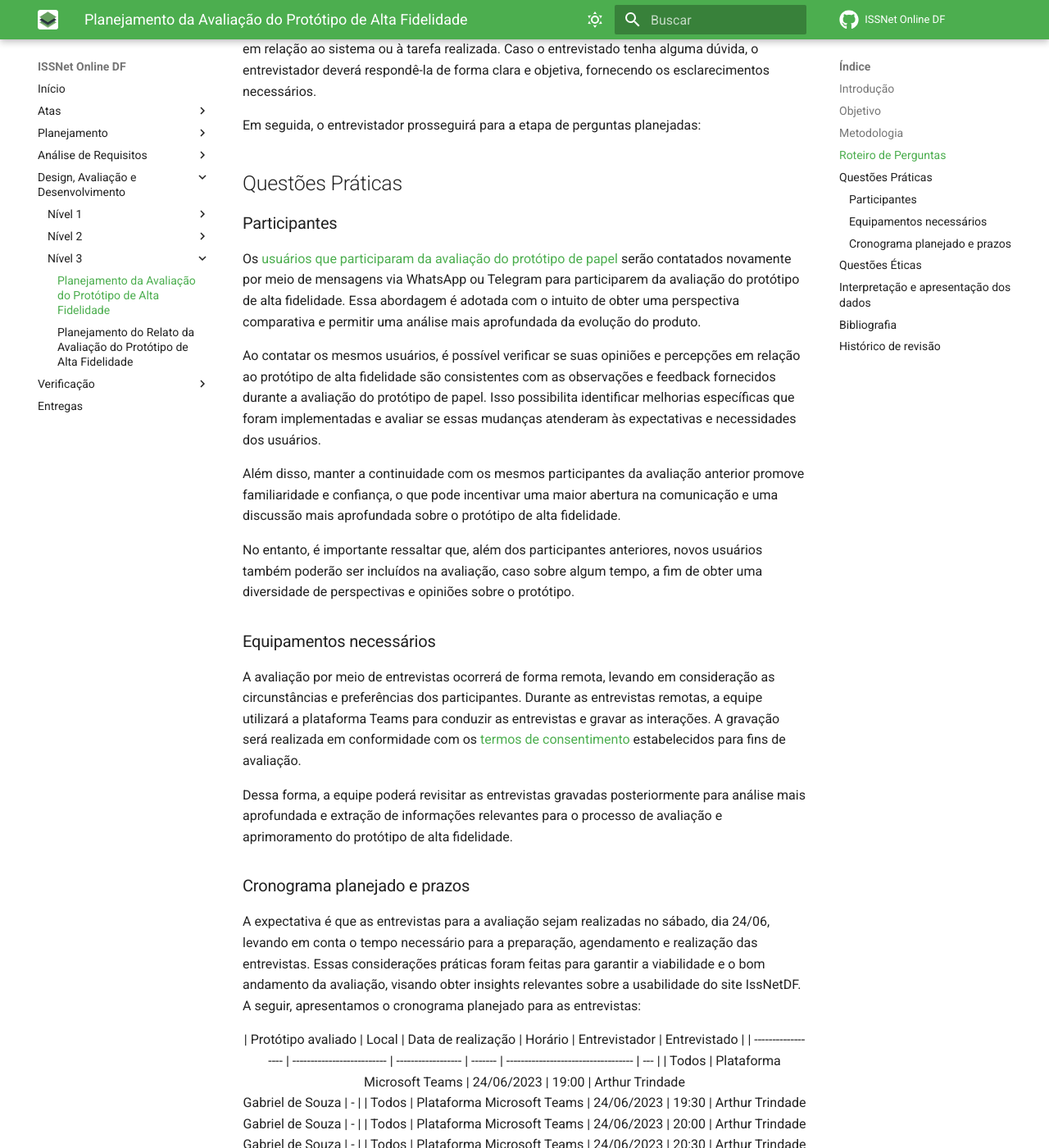
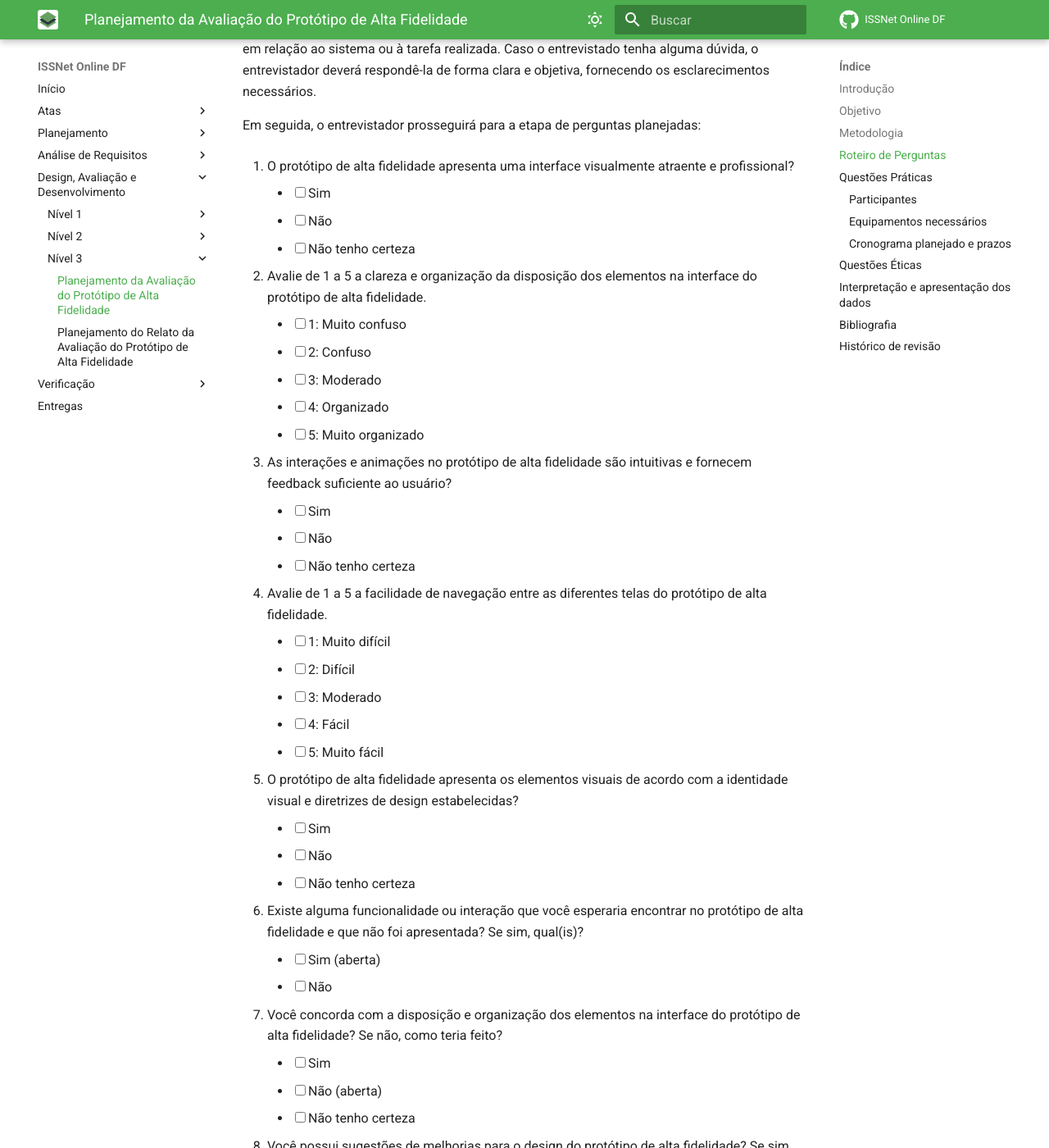
Before and after one commit to Interacao-Humano-Computador/2023.1-ISSNet, an MkDocs documentation site: the page built from gitpages/docs/design_avaliacao_desenvolvimento/nivel3/plan_avaliacao_altafidelidade.md, in a window 1280 px wide and 1400 px high, scrolled down 2211 px. Shown: the whole window at 82% size. Built offline with MkDocs 1.6.1 and Material for MkDocs 9.7.7, drawn with Linux system fonts in a browser that asks for light colours; comment, search, counter and statistics services are not loaded; some of the changed text lies outside the part shown.

Commit message:
perguntas

```diff
--- a/gitpages/docs/design_avaliacao_desenvolvimento/nivel3/plan_avaliacao_altafidelidade.md
+++ b/gitpages/docs/design_avaliacao_desenvolvimento/nivel3/plan_avaliacao_altafidelidade.md
@@ -32,6 +32,76 @@ Além disso, antes do início das entrevistas, será apresentado aos entrevistad
 Após a observação da interação do usuário com o protótipo apresentado e a conclusão da tarefa abordada, o entrevistador deverá perguntar ao entrevistado se ele possui alguma dúvida em relação ao sistema ou à tarefa realizada. Caso o entrevistado tenha alguma dúvida, o entrevistador deverá respondê-la de forma clara e objetiva, fornecendo os esclarecimentos necessários.
 
 Em seguida, o entrevistador prosseguirá para a etapa de perguntas planejadas:
+
+<ol>
+  <li>
+    <p>O protótipo de alta fidelidade apresenta uma interface visualmente atraente e profissional?</p>
+    <ul>
+      <li><input type="checkbox" id="opcao1" name="opcao1" value="Sim"><label for="opcao1">Sim</label></li>
+      <li><input type="checkbox" id="opcao2" name="opcao2" value="Não"><label for="opcao2">Não</label></li>
+      <li><input type="checkbox" id="opcao3" name="opcao3" value="Não tenho certeza"><label for="opcao3">Não tenho certeza</label></li>
+    </ul>
+  </li>
+  <li>
+    <p>Avalie de 1 a 5 a clareza e organização da disposição dos elementos na interface do protótipo de alta fidelidade.</p>
+    <ul>
+      <li><input type="checkbox" id="opcao4" name="opcao4" value="1"><label for="opcao4">1: Muito confuso</label></li>
+      <li><input type="checkbox" id="opcao5" name="opcao5" value="2"><label for="opcao5">2: Confuso</label></li>
+      <li><input type="checkbox" id="opcao6" name="opcao6" value="3"><label for="opcao6">3: Moderado</label></li>
+      <li><input type="checkbox" id="opcao7" name="opcao7" value="4"><label for="opcao7">4: Organizado</label></li>
+      <li><input type="checkbox" id="opcao8" name="opcao8" value="5"><label for="opcao8">5: Muito organizado</label></li>
+    </ul>
+  </li>
+  <li>
+    <p>As interações e animações no protótipo de alta fidelidade são intuitivas e fornecem feedback suficiente ao usuário?</p>
+    <ul>
+      <li><input type="checkbox" id="opcao9" name="opcao9" value="Sim"><label for="opcao9">Sim</label></li>
+      <li><input type="checkbox" id="opcao10" name="opcao10" value="Não"><label for="opcao10">Não</label></li>
+      <li><input type="checkbox" id="opcao11" name="opcao11" value="Não tenho certeza"><label for="opcao11">Não tenho certeza</label></li>
+    </ul>
+  </li>
+  <li>
+    <p>Avalie de 1 a 5 a facilidade de navegação entre as diferentes telas do protótipo de alta fidelidade.</p>
+    <ul>
+      <li><input type="checkbox" id="opcao12" name="opcao12" value="1"><label for="opcao12">1: Muito difícil</label></li>
+      <li><input type="checkbox" id="opcao13" name="opcao13" value="2"><label for="opcao13">2: Difícil</label></li>
+      <li><input type="checkbox" id="opcao14" name="opcao14" value="3"><label for="opcao14">3: Moderado</label></li>
+      <li><input type="checkbox" id="opcao15" name="opcao15" value="4"><label for="opcao15">4: Fácil</label></li>
+      <li><input type="checkbox" id="opcao16" name="opcao16" value="5"><label for="opcao16">5: Muito fácil</label></li>
+    </ul>
+  </li>
+  <li>
+    <p>O protótipo de alta fidelidade apresenta os elementos visuais de acordo com a identidade visual e diretrizes de design estabelecidas?</p>
+    <ul>
+      <li><input type="checkbox" id="opcao17" name="opcao17" value="Sim"><label for="opcao17">Sim</label></li>
+      <li><input type="checkbox" id="opcao18" name="opcao18" value="Não"><label for="opcao18">Não</label></li>
+      <li><input type="checkbox" id="opcao19" name="opcao19" value="Não tenho certeza"><label for="opcao19">Não tenho certeza</label></li>
+    </ul>
+  </li>
+  <li>
+    <p>Existe alguma funcionalidade ou interação que você esperaria encontrar no protótipo de alta fidelidade e que não foi apresentada? Se sim, qual(is)?</p>
+    <ul>
+      <li><input type="checkbox" id="opcao20" name="opcao20" value="Sim"><label for="opcao20">Sim (aberta)</label></li>
+      <li><input type="checkbox" id="opcao21" name="opcao21" value="Não"><label for="opcao21">Não</label></li>
+    </ul>
+  </li>
+  <li>
+    <p>Você concorda com a disposição e organização dos elementos na interface do protótipo de alta fidelidade? Se não, como teria feito?</p>
+    <ul>
+      <li><input type="checkbox" id="opcao22" name="opcao22" value="Sim"><label for="opcao22">Sim</label></li>
+      <li><input type="checkbox" id="opcao23" name="opcao23" value="Não"><label for="opcao23">Não (aberta)</label></li>
+      <li><input type="checkbox" id="opcao24" name="opcao24" value="Não tenho certeza"><label for="opcao24">Não tenho certeza</label></li>
+    </ul>
+  </li>
+  <li>
+    <p>Você possui sugestões de melhorias para o design do protótipo de alta fidelidade? Se sim, quais seriam?</p>
+    <ul>
+      <li><input type="checkbox" id="opcao25" name="opcao25" value="Sim"><label for="opcao25">Sim (aberta)</label></li>
+      <li><input type="checkbox" id="opcao26" name="opcao26" value="Não"><label for="opcao26">Não</label></li>
+    </ul>
+  </li>
+</ol>
+
 
 ## Questões Práticas
 
```
